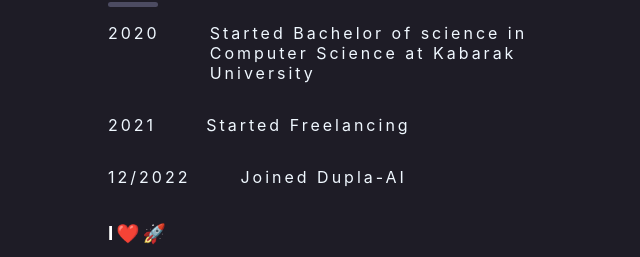
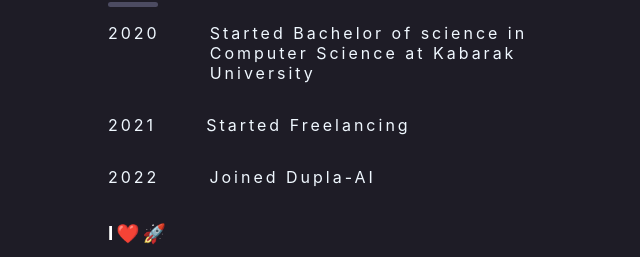
Before and after one commit to davdtheemonk/react-portfolio, a React (Create React App) app: page / in a window 1280 px wide. Shown: the part 760-1017 px from the top of the page, without its empty margins (307-947 px from the left). Built offline with nearby package versions, Linux system fonts and the light colour scheme.

Commit message:
Update index.js

```diff
--- a/src/Components/Home/index.js
+++ b/src/Components/Home/index.js
@@ -38,7 +38,7 @@ export default function Home(){
     <p className="det_dets">Started Freelancing</p>
     </div>
   <div className="det_box">
-    <p className="det_year">12/2022</p>
+    <p className="det_year">2022</p>
     <p className="det_dets">Joined Dupla-AI</p>
     </div>
 
```
